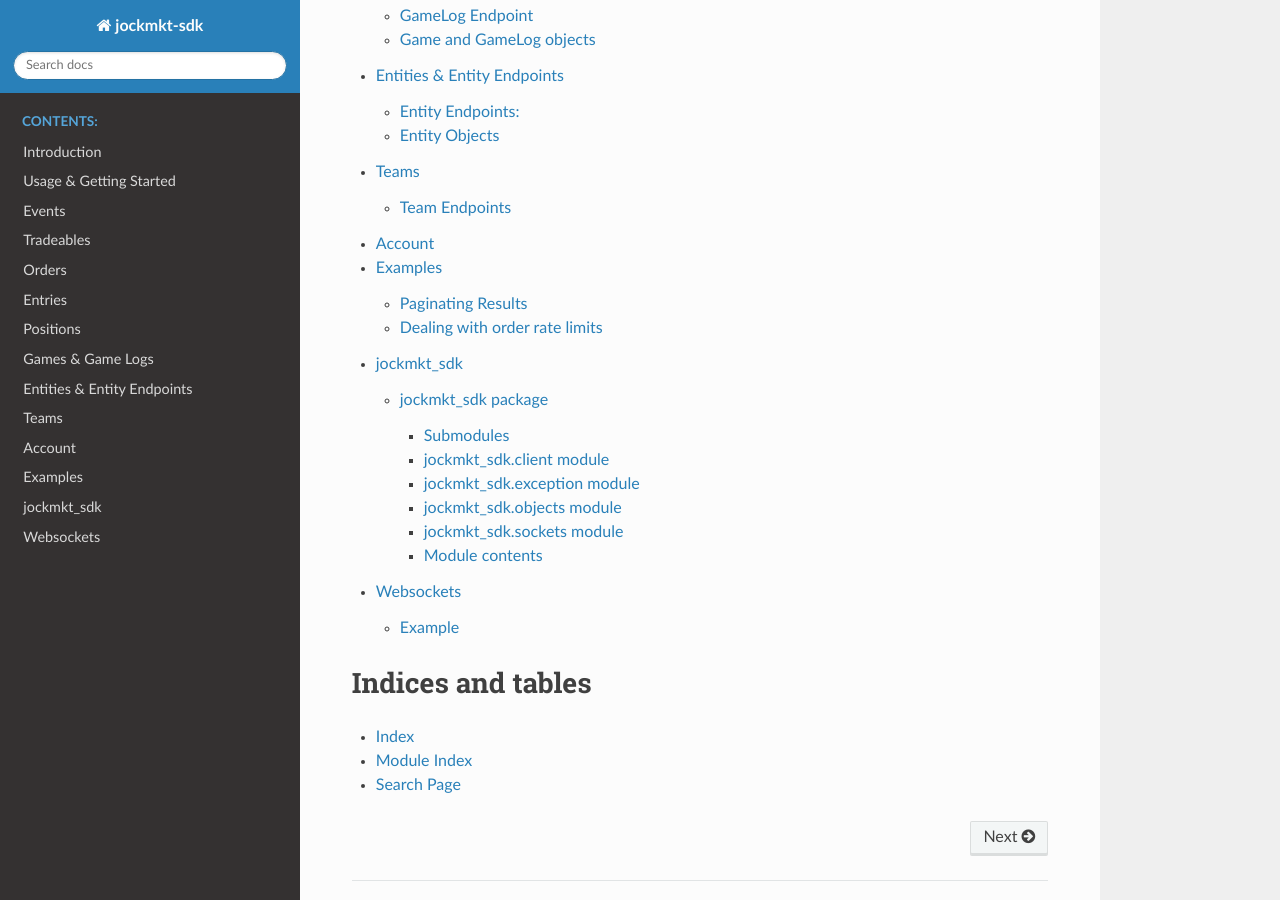
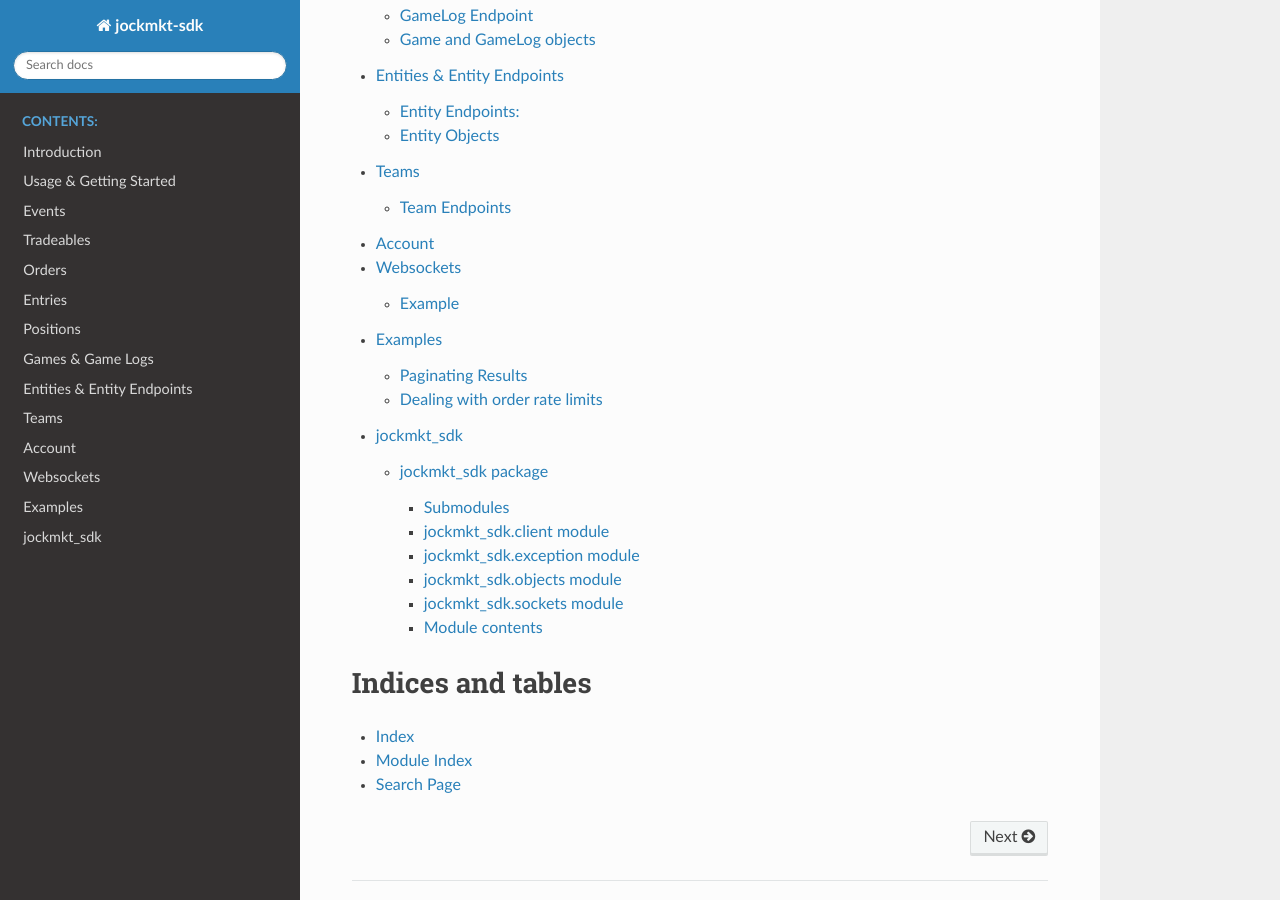
Before and after one commit to nysugfx/jockmkt-sdk, a Sphinx documentation site: the page built from docs/source/index.rst, in a window 1280 px wide and 900 px high, scrolled down 888 px. Built offline with Sphinx 7.4.7 and the Read the Docs theme 2.0.0, drawn with Linux system fonts in a browser that asks for light colours; pages that are not in the unit, such as notebooks, are missing from menus.

```diff
--- a/docs/source/index.rst
+++ b/docs/source/index.rst
@@ -21,9 +21,10 @@ Welcome to jockmkt-sdk's documentation!
    entities
    teams
    account
+   websockets
    examples
    modules
-   websockets
+
 
 
 
```
